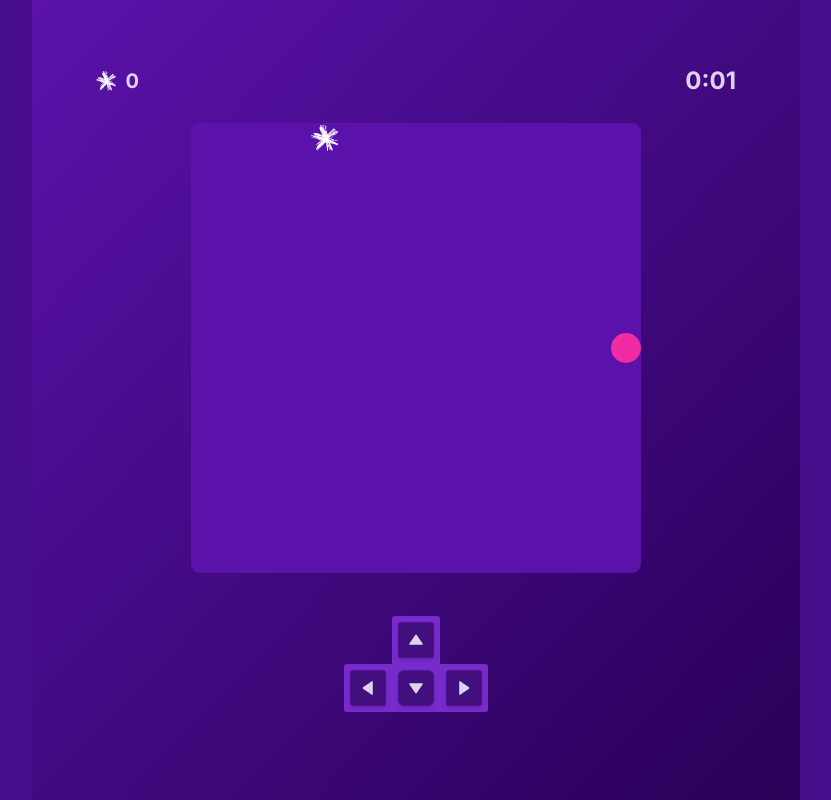
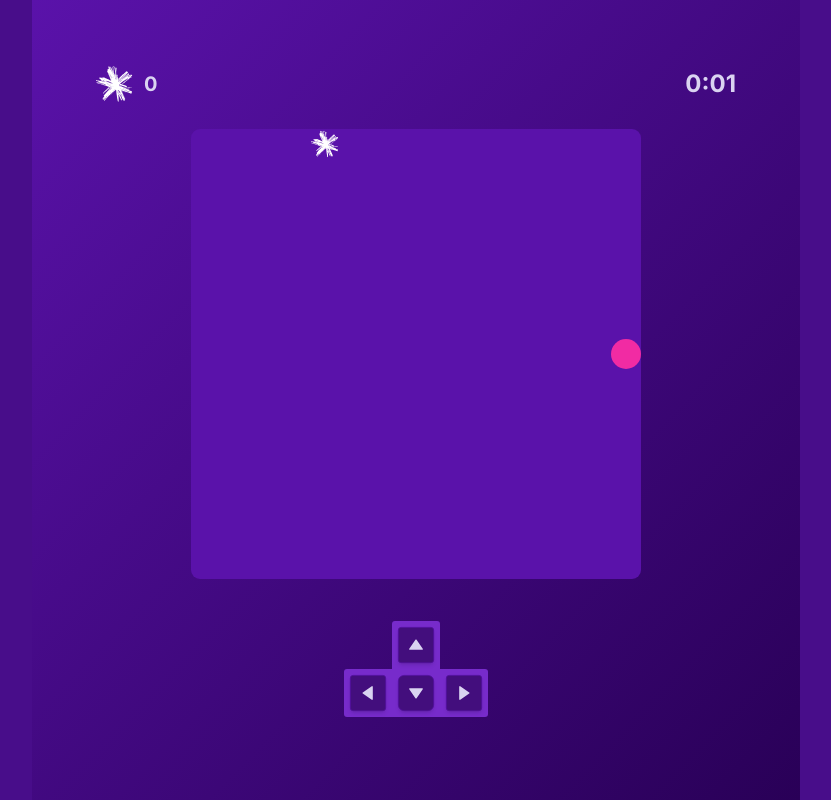
Before and after one commit to ricardogrecco/spark-snake-game, a Next.js app: page /game in a window 1280 px wide. Shown: the whole page, without its empty margins (224-1055 px from the left). Built offline with nearby package versions, Linux system fonts and the light colour scheme.

Commit message:
Update SVG import in GamePage component

```diff
--- a/app/(routes)/game/page.tsx
+++ b/app/(routes)/game/page.tsx
@@ -9,6 +9,9 @@ import { FruitProps, SnakeDirection, SnakeProps } from "@/app/types";
 import { BOARD_SIZE } from "@/app/utils/constants";
 import dynamic from "next/dynamic";
 import { useRef, useState } from "react";
+
+// SVG
+import Fruit from "@/public/assets/Fruit.svg";
 
 const Board = dynamic(() => import("@/app/components/partials/game/Board"), {
   ssr: false,
@@ -56,11 +59,7 @@ export default function GamePage() {
     <main className="bg-gradient-to-br from-[#5A12AA] to-[#290057] w-full h-full flex flex-col items-center justify-evenly gap-5 p-10 lg:p-16">
       <section className="flex flex-row justify-between items-center w-full">
         <div className="flex items-center flex-row gap-2">
-          <img
-            src="assets/Fruit.svg"
-            className="inline-block"
-            alt="Fruit Score"
-          />
+          <Fruit className="w-10 h-10" alt="Fruit Score" />
           <span className="inline-block text-xl font-bold">{score}</span>
         </div>
         <span className="text-2xl font-bold">0:01</span>
```
